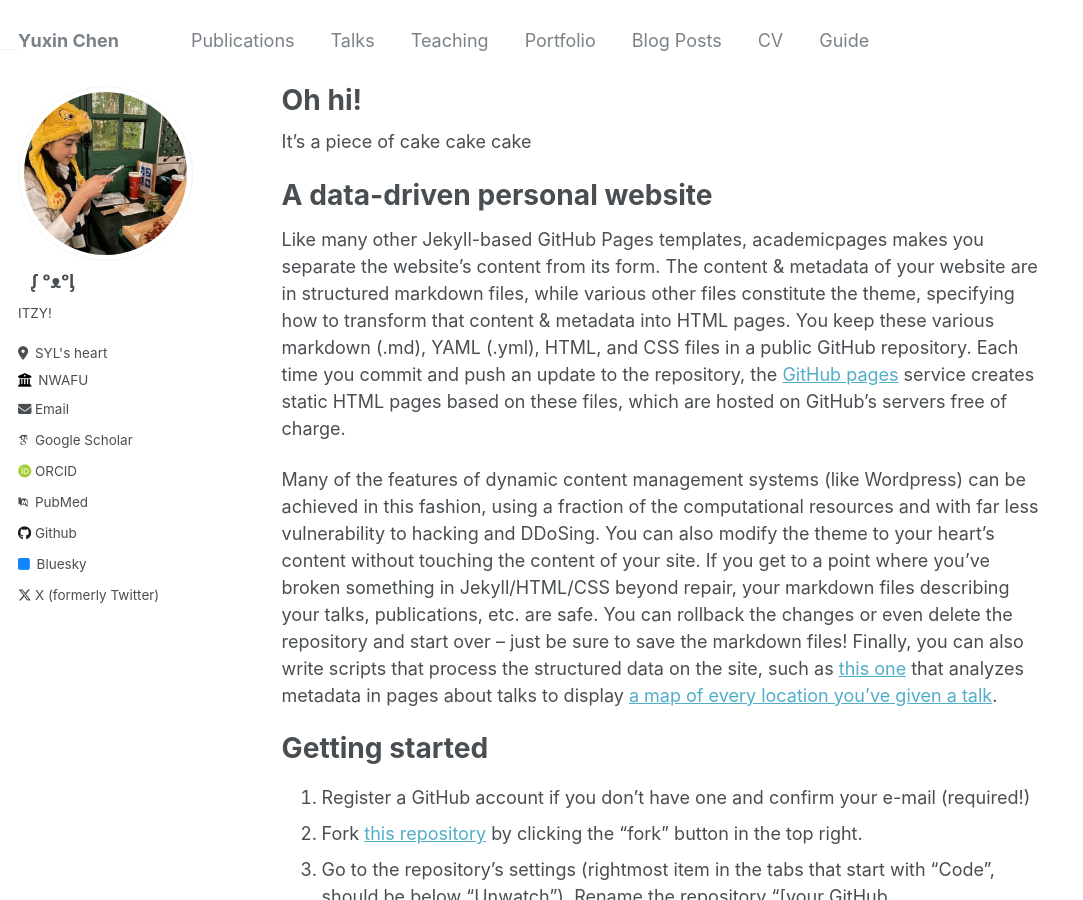
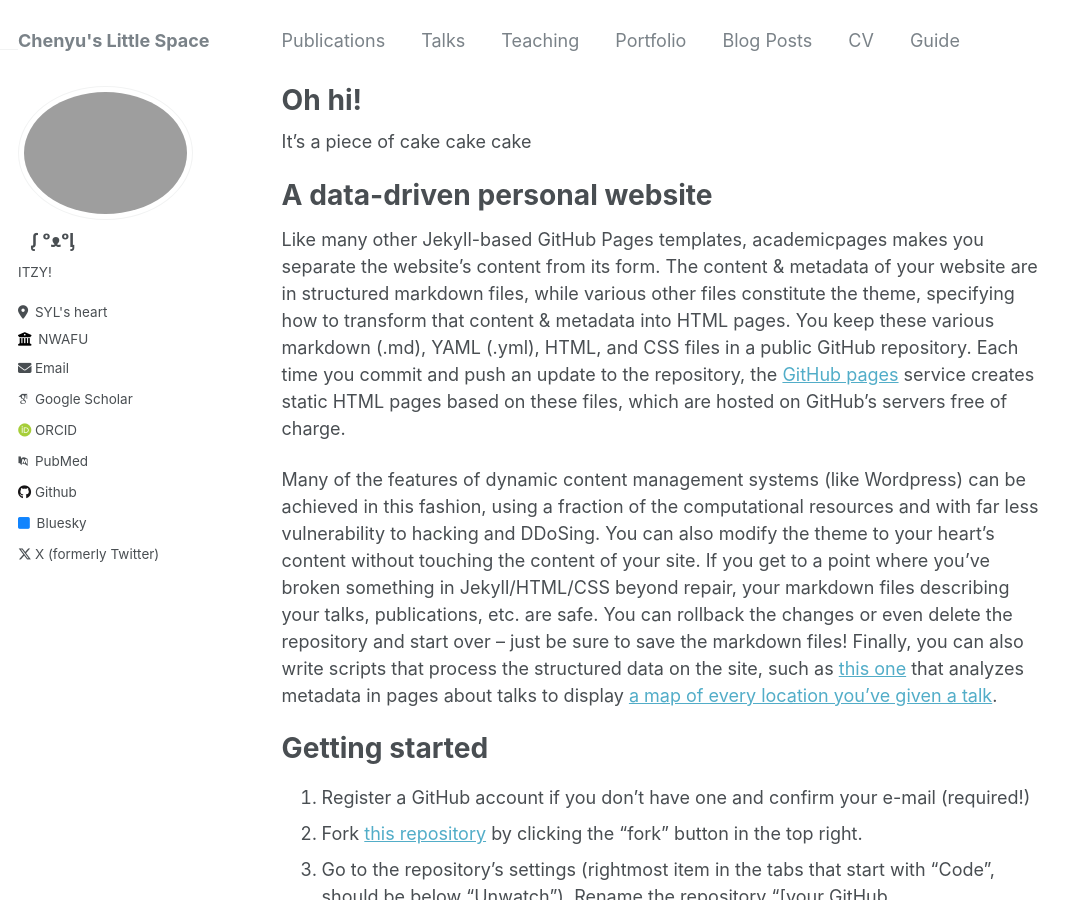
Before and after one commit to myuxinchen/myuxinchen.github.io, a Jekyll site: the page built from _pages/about.md, in a window 1280 px wide and 900 px high. Shown: the whole window, without its empty margins (0-1083 px from the left). Built offline with Jekyll 4.4.1, drawn with Linux system fonts in a browser that asks for light colours; some web fonts are replaced.

Commit message:
Update _config.yml

```diff
--- a/_config.yml
+++ b/_config.yml
@@ -8,7 +8,7 @@
 
 # Basic Site Settings
 locale                   : "en-US"
-title                    : "Yuxin Chen"
+title                    : "Chenyu's Little Space"
 title_separator          : "-"
 name                     : &name "Your Name"
 description              : &description "personal description"
@@ -21,7 +21,7 @@ repository               : "academicpages/academicpages.github.io"
 #               Additional customization can be done by editing /_includes/author-profile.html
 author:
   # Biographic information
-  avatar           : "IMG_5304.JPG"
+  avatar           : "photo.jpg"
   name             : "   ᶘ ᵒᴥᵒᶅ  "
   pronouns         : # example: "she/her"
   bio              : "ITZY!"
```
